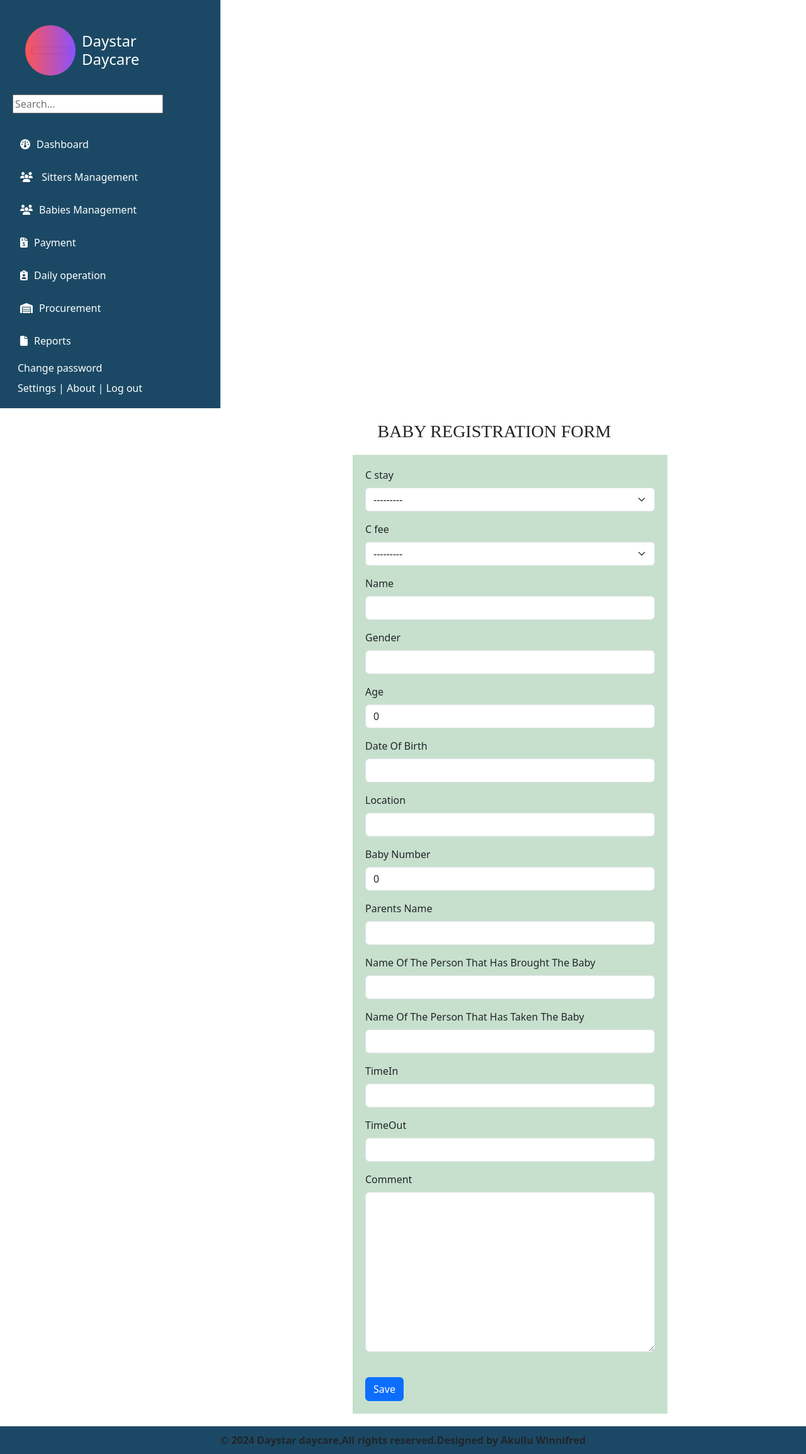
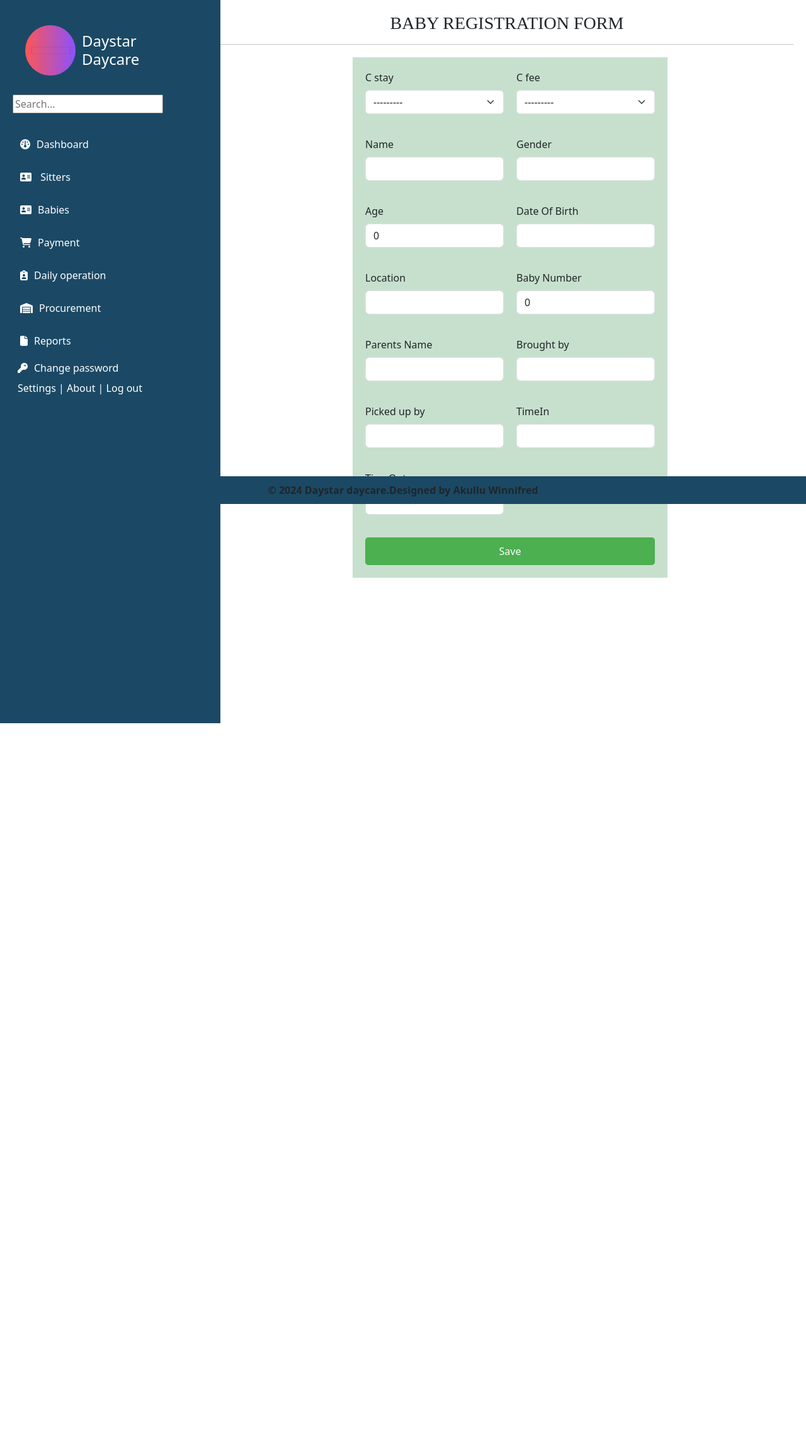
Before and after one commit to Akulluwinnifred/catalyst_daystar, a Django app: page /babyreg/ in a window 1280 px wide. Shown: the whole page at 63% size. After the commit the page ends 1148 px from the top, so only its background shows below. Run offline with Django 5.2, Linux system fonts and the light colour scheme; data comes from the database, SQL or seed files in the repository; data that the repository does not hold is empty; some libraries are stand-ins or nearby versions.

Commit message:
creating cols in forms

```diff
--- a/myapp/models.py
+++ b/myapp/models.py
@@ -43,11 +43,10 @@ class RegisterBaby(models.Model):
     location = models.CharField(max_length=100, null=True, blank=True)
     Baby_Number = models.CharField(max_length=200,null=True, blank=True, default=0)
     Parents_Name = models.CharField(max_length=200,null=True, blank=True)
-    Name_Of_The_Person_That_Has_Brought_The_Baby = models.CharField(max_length=200, null=True, blank=True)
-    Name_Of_The_Person_That_Has_Taken_The_Baby = models.CharField(max_length=200, null=True, blank=True)
+    Brought_by = models.CharField(max_length=200, null=True, blank=True)
+    Picked_up_by = models.CharField(max_length=200, null=True, blank=True)
     TimeIn = models.DateTimeField(null=True, blank=True)
     TimeOut = models.DateTimeField(null=True, blank=True)
-    Comment = models.TextField(max_length=300, null=True, blank=True)
     def __str__(self):
         return self.name
 
--- a/myapp/templates/babyreg.html
+++ b/myapp/templates/babyreg.html
@@ -3,9 +3,9 @@
 
 {% block content %}
 <h3 class="text-center" style="font-family: 'Times New Roman', Times, serif;">BABY REGISTRATION FORM</h3>
-
+<hr>
 <div class="container">
-    <form method="POST">
+    <form method="POST" class="babereg-form">
         {% csrf_token %}
         {{ form|crispy }}
         <br>
@@ -30,6 +30,28 @@
         grid-gap: 20px; */
         /* margin: 20%; */
             }
+
+            .babereg-form {
+            display: grid;
+            grid-template-columns: 1fr 1fr;
+            grid-gap: 20px;
+            /* Adjust gap between columns */
+        }
+
+        .babereg-form button {
+            grid-column: span 2;
+            align-items: center;
+            width: 100%;
+            padding: 10px;
+            border: none;
+            border-radius: 5px;
+            background-color: #4caf50;
+            color: #fff;
+            font-size: 16px;
+            cursor: pointer;
+        }
+
+
 </style>
 
 {% endblock %}
--- a/myapp/templates/base.html
+++ b/myapp/templates/base.html
@@ -22,6 +22,7 @@
       background-color: #1b4965;
       color: white;
       float: left;
+      height: 143.5vh;
     }
 
     .content {
@@ -90,12 +91,17 @@
       /* margin-top: 8%; */
       font-weight: 900;
       bottom: 0;
+      display: flex;
+      flex-direction: column;
+      margin-bottom: 0;
+      position: fixed;
+      width: 100%;
     }
 
     body {
       min-height: 100vh;
-      display: flex;
-      flex-direction: column;
+      /* display: flex;
+      flex-direction: column; */
     }
   </style>
   {% load bootstrap5 %}
@@ -128,9 +134,9 @@
             <li>
               <a href="#submenu1" data-bs-toggle="collapse" class="nav-link px-0 align-middle">
                 <i class="fs-4 bi-speedometer2"></i>
-                <span class="ms-1 d-none d-sm-inline" style="color: white !important"><i class="fa-solid fa-users"
+                <span class="ms-1 d-none d-sm-inline" style="color: white !important"><i class="fa fa-address-card" aria-hidden="true"
                     style="margin-right: 10px"></i>
-                  Sitters Management</span>
+                  Sitters</span>
               </a>
               <ul class="collapse nav flex-column ms-1" id="submenu1" data-bs-parent="#menu">
                 <li class="w-100">
@@ -153,8 +159,8 @@
             <li>
               <a href="#submenu2" data-bs-toggle="collapse" class="nav-link px-0 align-middle">
                 <i class="fs-4 bi-speedometer2"></i>
-                <span class="ms-1 d-none d-sm-inline" style="color: white !important"><i class="fa-solid fa-users"
-                    style="margin-right: 10px"></i>Babies Management</span>
+                <span class="ms-1 d-none d-sm-inline" style="color: white !important"><i class="fa fa-address-card" aria-hidden="true"
+                    style="margin-right: 10px"></i>Babies</span>
               </a>
               <ul class="collapse nav flex-column ms-1" id="submenu2" data-bs-parent="#menu">
                 <li class="w-100">
@@ -179,7 +185,7 @@
               <a href="#submenu3" data-bs-toggle="collapse" class="nav-link px-0 align-middle">
                 <i class="fs-4 bi-speedometer2"></i>
                 <span class="ms-1 d-none d-sm-inline" style="color: white !important"><i
-                    class="fa-solid fa-file-invoice-dollar" style="margin-right: 10px"></i>Payment</span>
+                    class="fa fa-shopping-cart" aria-hidden="true" style="margin-right: 10px"></i>Payment</span>
               </a>
               <ul class="collapse nav flex-column ms-1" id="submenu3" data-bs-parent="#menu">
                 <li class="w-100">
@@ -267,7 +273,7 @@
               </ul>
             <li>
               <a href="{% url 'change-password' %}" class="nav-link px-0">
-                <span class="d-none d-sm-inline" style="color: white !important">Change password</span>
+                <span class="d-none d-sm-inline" style="color: white !important"><i class="fa fa-key" aria-hidden="true" style="margin-right: 10px"></i>Change password</i></span>
               </a>
             </li>
           </ul>
@@ -296,7 +302,7 @@
   </div>
 
   <footer class="footer">
-    © 2024 Daystar daycare,All rights reserved.Designed by Akullu Winnifred
+    © 2024 Daystar daycare.Designed by Akullu Winnifred
 
   </footer>
 
--- a/myapp/templates/index.html
+++ b/myapp/templates/index.html
@@ -10,7 +10,7 @@ body {
     padding: 0;
     font-family: Arial, sans-serif;
     background-color: #f4f4f4;
-    max-height: 100vh;
+
 }
 .container {
     max-width: 1200px;
@@ -68,7 +68,7 @@ body {
             padding: 10px;
             margin-top: auto;
             font-weight: 900;
-            width: 90%;
+            width: 95%;
         }
 </style>
 </head>
```
Also changed, not shown: myapp/templates/all_babies.html (+0 -9 lines), myapp/templates/sitterreg.html (+23 -1 lines), db.sqlite3, myapp/migrations/0008_rename_name_of_the_person_that_has_brought_the_baby_registerbaby_brought_by_and_more.py (added).
